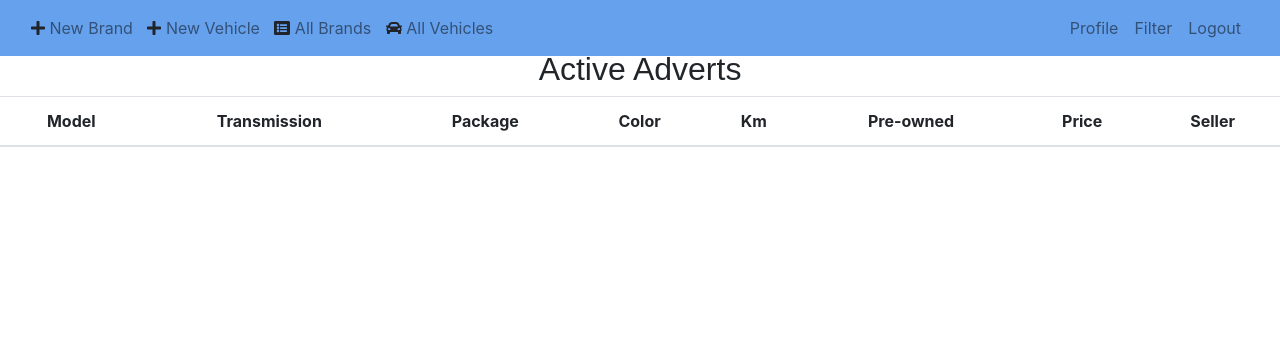
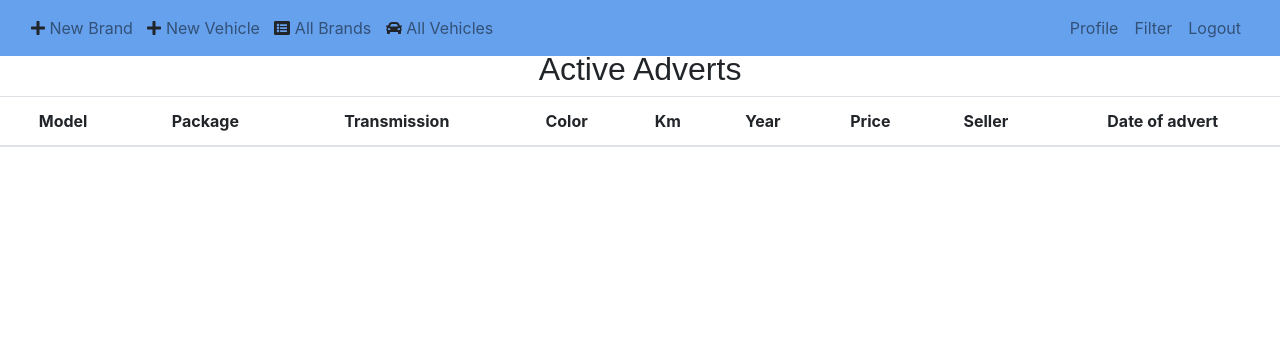
Before and after one commit to Bil-372-Proje-8-Organization/Bil372_Proje_8, a Flask app: template templates/adminHome.html in a window 1280 px wide. Shown: the top 356 px of the page. Run offline with Flask 2, Linux system fonts and the light colour scheme; the template is opened without the code that fills it: most values are stand-ins (such as "Sample title", 1, 10 or a date in 2020); lists and menus that the app fills with data are empty; parts of the project's set-up code (start-up, migrations or seed data) failed here and were passed over; some libraries are stand-ins or nearby versions.

Commit message:
Updated to show more meaningful data about the car in the advert

```diff
--- a/templates/adminHome.html
+++ b/templates/adminHome.html
@@ -104,35 +104,48 @@
                     <thead>
                       <tr>
                       <th scope="col">Model</th>
+                      <th scope="col">Package</th>
                       <th scope="col">Transmission</th>
-                        <th scope="col">Package</th>
+
                       <th scope="col">Color</th>
                       <th scope="col">Km</th>
-                        <th scope="col">Pre-owned</th>
+                      <th scope="col">Year</th>
+
                       <th scope="col">Price</th>
                       <th scope="col">Seller</th>
+
+                      <th scope="col">Date of advert</th>
                       </tr>
                     </thead>
                     <tbody>
                     {%for advert in adverts%}
                       <tr>
+
                         {%for vehicle in vehicles%}
                           {%if advert.vehicle_no == vehicle.vehicle_no%}
                             <td>{{vehicle.brand_model}}</td>
+                            <td>{{vehicle.package}}</td>
                             <td>{{vehicle.transmission}}</td>
-                                    <td>{{vehicle.package}}</td>
+
                             <td>{{advert.color}}</td>
                             <td>{{advert.km}}</td>
-                                    <td>{{advert.second_hand}}</td>
+                            <td>{{vehicle.year}}</td>
+
+
                             <td>{{advert.seller_price}}</td>
                             {%for Users_info in Users_info%}
                                 {%if Users_info.users_id == advert.seller_id%}
                                     <td>{{Users_info.name}}</td>
                                 {%endif%}
                             {%endfor%}
+
+                            <td>{{advert.ad_date}}</td>
+
                             <td class="align-middle">
                                 <a href="{{ url_for('detailsAdvert',id=advert.ad_no) }}" class="btn btn-outline-success" >Click For Details</a>
                             </td>
+
+
                           {%endif%}
                         {%endfor%}
                       </tr>
```
Lines whose indentation alone changed are shown as unchanged.
